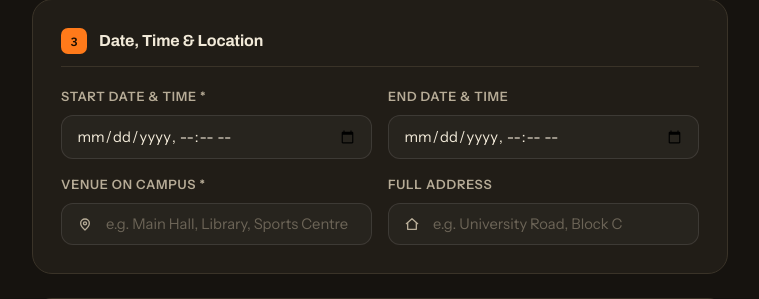
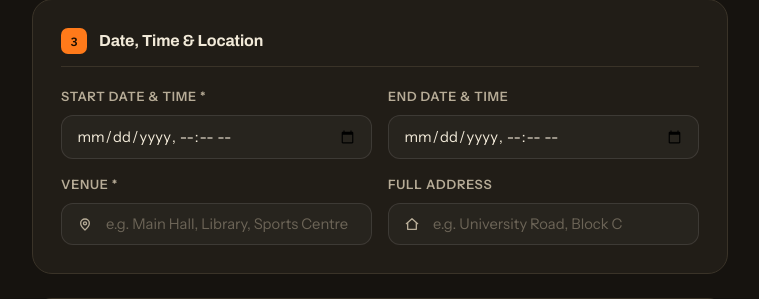
Before and after one commit to V1ru5-001/Event-pulse, a Django app: page /events/create/ in a window 1280 px wide. Shown: the part 975-1274 px from the top of the page, without its empty margins (260-1019 px from the left). Run offline with Django 5.2, Linux system fonts and the light colour scheme; a user stored in the database is signed in; data comes from the database, SQL or seed files in the repository.

Commit message:
changed the venue lebel

```diff
--- a/templates/events/create_event.html
+++ b/templates/events/create_event.html
@@ -147,7 +147,7 @@
       </div>
       <div class="ep-create-grid" style="margin-top:1rem;">
         <div class="ep-field">
-          <label class="ep-field__label">Venue on Campus *</label>
+          <label class="ep-field__label">Venue *</label>
           <div class="ep-field__input-wrap">
             <span class="ep-icon ep-icon--pin"></span>
             <input type="text" name="location_name" class="ep-input"
```
